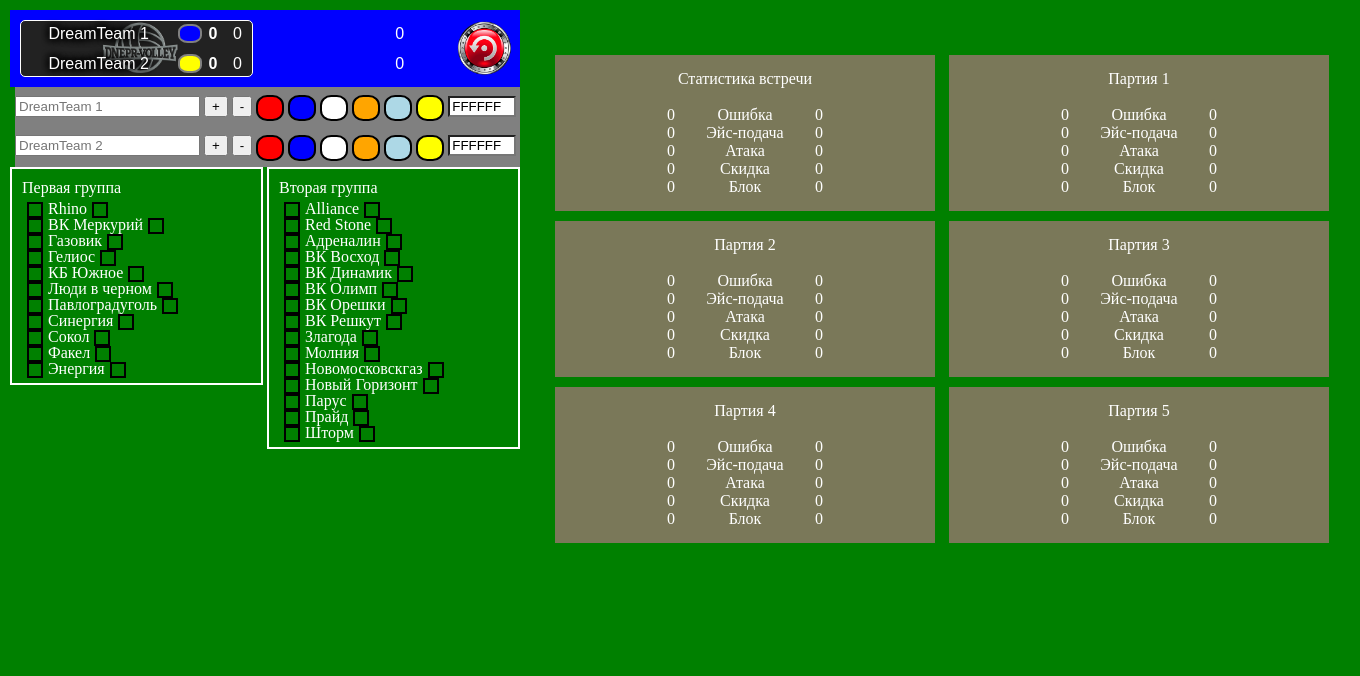
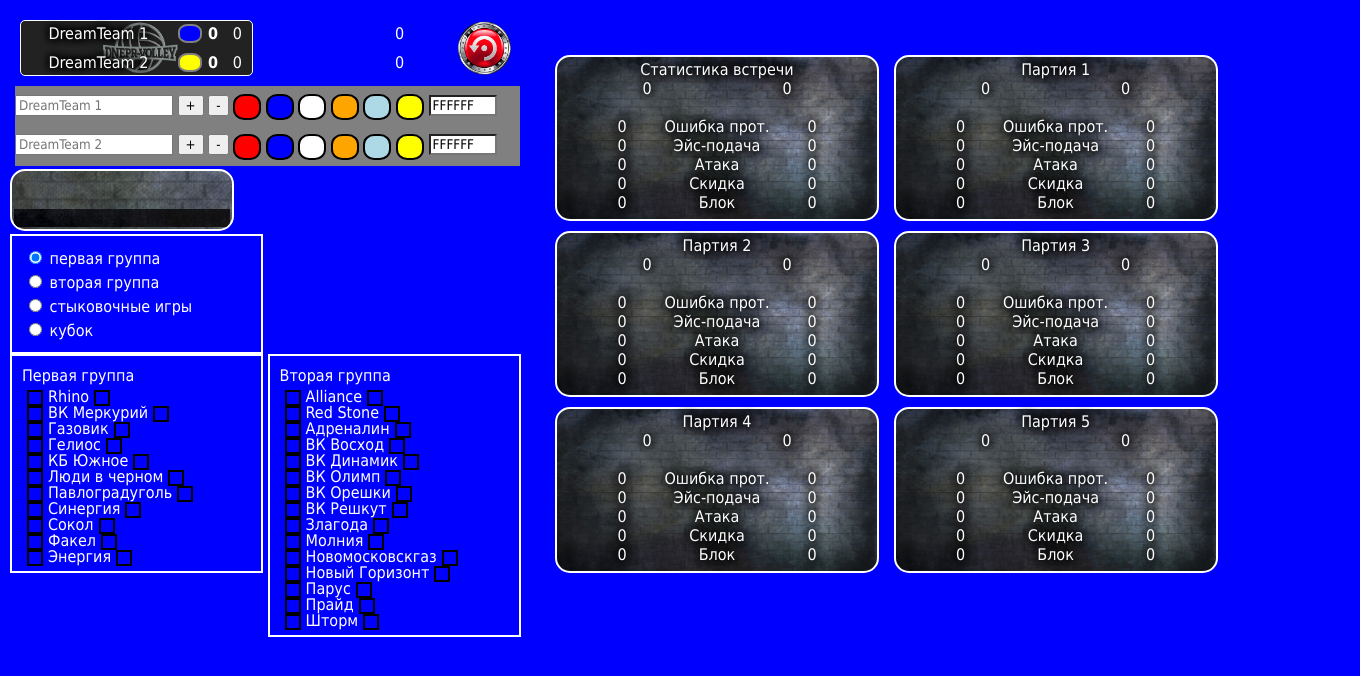
Before and after one commit to okostyuk/volleystat-web, a PHP site: the page made by Волейбольное табло/Волейбольное табло.html in a window 1360 px wide. Shown: the top 676 px of the page. Run offline with PHP 8.4, Linux system fonts and the light colour scheme.

Commit message:
16.12.2017

```diff
--- a/Волейбольное табло/css/style1.css
+++ b/Волейбольное табло/css/style1.css
@@ -1,22 +1,38 @@
+*{
+    font-family: tahoma;
+}
+
 .statistikaVstrechi,.statistikaPoPartii1,.statistikaPoPartii2,.statistikaPoPartii3,.statistikaPoPartii4,.statistikaPoPartii5{
     position: relative;
     display: inline-block;
     text-align: center;
-    width: 350px;
+    width: 320px;
     top: 40px;
     vertical-align: top;
-    padding: 15px;
+    padding: 3px 0px 7px 0px;
     margin: 5px;
-    background-color: #7A7859;
+    background: url(../img/FON.jpg);
+    background-size: cover;
+    border:2px solid white;
+    border-radius:15px;
+    text-shadow: black 3px 3px 8px,black -3px 3px 8px,
+            black -3px -3px 8px,black 3px -3px 8px;
 }
-.mid{
-    width: 100px;
+.stata.mid{
+    width: 120px;
 }
-.team1name,.team2name{
-    width: 150px;
+.team1name.stata,.team2name.stata{
+    width: 130px;
+}
+.team1name.stata{
+    padding-right: 10px;
+}
+.team2name.stata{
+    padding-left: 10px;
 }
 .stata {
     margin-left: 10px;
+    width: 30px;
     margin-right: 10px;
     position: relative;
     display: inline-block;
@@ -43,7 +59,6 @@
 text-align:right;
 position: relative;
 padding-right: 15px;
-top: 40px;
 
 }
 .remove{
@@ -57,14 +72,13 @@ top: 40px;
     padding-left: 15px;
     text-align: left;
     position: relative;
-    top: 40px;
 }
 .sgraf1.pipka:after{
     content: "";
     position: absolute;
-    right: -2px;
+    right: -3px;
     top:0;
-    width:4px;
+    width:6px;
     height: 20px;
     background: #000;
 }
@@ -72,17 +86,17 @@ top: 40px;
     content: "";
     position: absolute;
     right: -2px;
-    top:40%;
-    width:10px;
-    height: 4px;
+    top:25%;
+    width:12px;
+    height: 12px;
     background: #000;
 }
 .sgraf2.pipka:after{
     content: "";
     position: absolute;
-    left: -2px;
+    left: -3px;
     top:0;
-    width:4px;
+    width: 6px;
     height: 20px;
     background: #000;
 }
@@ -90,13 +104,33 @@ top: 40px;
     content: "";
     position: absolute;
     left: -2px;
-    top:40%;
-    width:10px;
-    height: 4px;
+    top:25%;
+    width:12px;
+    height: 12px;
     background: #000;
 }
-
-
+.grafik{
+    position: relative;
+    padding: 10px;
+    width: 200px;
+    background: url(../img/FON.jpg) center;
+    border:2px solid white;
+    border-radius:15px;
+    max-height: 388px;
+    margin: 3px 0px;
+    overflow: hidden;
+    text-shadow: black 3px 3px 8px,black -3px 3px 8px,
+            black -3px -3px 8px,black 3px -3px 8px;
+}
+.grafik:after{
+    background: url(../img/FON.jpg) bottom;
+    content: '';
+    bottom: 2px;
+    left: 2px;
+    right: 2px;
+    position: absolute;
+    height: 18px;
+}
 .chromaKey{
     width: 510px;
     background-color:blue;
@@ -138,6 +172,18 @@ top: 10px;
 .pickTeam:hover{
 border: 2px solid white;
 }
+
+.pickGame{
+    display: inline-block;
+    vertical-align: middle;
+    border: 2px solid transparent;
+    cursor: pointer;
+}
+
+.pickGame:hover{
+    border: 2px solid white;
+}
+
 .TEAMS{
 color: red;
 }
@@ -147,7 +193,7 @@ color: red;
 body{
     margin:10px;
     padding:0;
-    background-color: green;
+    background-color: blue;
     color:white;
 }
 
@@ -369,3 +415,6 @@ button{
 li{
   cursor: pointer;
 }
+.hideblock{
+    display: none;
+}
--- a/Волейбольное табло/Волейбольное табло.html
+++ b/Волейбольное табло/Волейбольное табло.html
@@ -42,8 +42,11 @@
 <div class="wrap stats">
 
     <div class="statistikaVstrechi">Статистика встречи <br>
-    <div class="team1name stata"></div><div class="team2name stata"></div>   <br>
-        <div class="stata left команда1_Ошибка">0</div><div class="stata mid">Ошибка</div><div class="stata команда2_Ошибка">0</div><br>
+
+    <div class="team1PointsAll mid stata">0</div><div class="team2PointsAll mid stata">0</div>   <br>
+
+        <div class="team1name stata"></div><div class="team2name stata"></div>   <br>
+        <div class="stata left команда1_Ошибка">0</div><div class="stata mid">Ошибка прот.</div><div class="stata команда2_Ошибка">0</div><br>
         <div class="stata команда1_Эйс">0</div><div class="stata mid">Эйс-подача</div><div class="stata команда2_Эйс">0</div><br>
         <div class="stata команда1_Атака">0</div><div class="stata mid">Атака</div><div class="stata команда2_Атака">0</div><br>
         <div class="stata команда1_Скидка">0</div><div class="stata mid">Скидка</div><div class="stata команда2_Скидка">0</div><br>
@@ -51,51 +54,61 @@
     </div>
 
     <div class="statistikaPoPartii1">Партия 1<br>
+
+    <div class="team1Points1 mid stata">0</div><div class="team2Points1 mid stata">0</div>   <br>
+
     <div class="team1name stata"></div><div class="team2name stata"></div>    <br>
-        <div class="stata left команда1_партия1_Ошибка">0</div><div class="stata mid">Ошибка</div><div class="stata команда2_партия1_Ошибка">0</div><br>
+        <div class="stata left команда1_партия1_Ошибка">0</div><div class="stata mid">Ошибка прот.</div><div class="stata команда2_партия1_Ошибка">0</div><br>
         <div class="stata команда1_партия1_Эйс">0</div><div class="stata mid">Эйс-подача</div><div class="stata команда2_партия1_Эйс">0</div><br>
         <div class="stata команда1_партия1_Атака">0</div><div class="stata mid">Атака</div><div class="stata команда2_партия1_Атака">0</div><br>
         <div class="stata команда1_партия1_Скидка">0</div><div class="stata mid">Скидка</div><div class="stata команда2_партия1_Скидка">0</div><br>
         <div class="stata команда1_партия1_Блок">0</div><div class="stata mid">Блок</div><div class="stata команда2_партия1_Блок">0</div>
     </div>
     <div class="statistikaPoPartii2">Партия 2<br>
+
+    <div class="team1Points2 mid stata">0</div><div class="team2Points2 mid stata">0</div>   <br>
+
     <div class="team1name stata"></div><div class="team2name stata"></div>    <br>
-        <div class="stata left команда1_партия2_Ошибка">0</div><div class="stata mid">Ошибка</div><div class="stata команда2_партия2_Ошибка">0</div><br>
+        <div class="stata left команда1_партия2_Ошибка">0</div><div class="stata mid">Ошибка прот.</div><div class="stata команда2_партия2_Ошибка">0</div><br>
         <div class="stata команда1_партия2_Эйс">0</div><div class="stata mid">Эйс-подача</div><div class="stata команда2_партия2_Эйс">0</div><br>
         <div class="stata команда1_партия2_Атака">0</div><div class="stata mid">Атака</div><div class="stata команда2_партия2_Атака">0</div><br>
         <div class="stata команда1_партия2_Скидка">0</div><div class="stata mid">Скидка</div><div class="stata команда2_партия2_Скидка">0</div><br>
         <div class="stata команда1_партия2_Блок">0</div><div class="stata mid">Блок</div><div class="stata команда2_партия2_Блок">0</div>
     </div>
     <div class="statistikaPoPartii3">Партия 3<br>
+
+    <div class="team1Points3 mid stata">0</div><div class="team2Points3 mid stata">0</div>   <br>
+
     <div class="team1name stata"></div><div class="team2name stata"></div>    <br>
-        <div class="stata left команда1_партия3_Ошибка">0</div><div class="stata mid">Ошибка</div><div class="stata команда2_партия3_Ошибка">0</div><br>
+        <div class="stata left команда1_партия3_Ошибка">0</div><div class="stata mid">Ошибка прот.</div><div class="stata команда2_партия3_Ошибка">0</div><br>
         <div class="stata команда1_партия3_Эйс">0</div><div class="stata mid">Эйс-подача</div><div class="stata команда2_партия3_Эйс">0</div><br>
         <div class="stata команда1_партия3_Атака">0</div><div class="stata mid">Атака</div><div class="stata команда2_партия3_Атака">0</div><br>
         <div class="stata команда1_партия3_Скидка">0</div><div class="stata mid">Скидка</div><div class="stata команда2_партия3_Скидка">0</div><br>
         <div class="stata команда1_партия3_Блок">0</div><div class="stata mid">Блок</div><div class="stata команда2_партия3_Блок">0</div>
     </div>
     <div class="statistikaPoPartii4">Партия 4<br>
+
+    <div class="team1Points4 mid stata">0</div><div class="team2Points4 mid stata">0</div>   <br>
+
     <div class="team1name stata"></div><div class="team2name stata"></div>    <br>
-        <div class="stata left команда1_партия4_Ошибка">0</div><div class="stata mid">Ошибка</div><div class="stata команда2_партия4_Ошибка">0</div><br>
+        <div class="stata left команда1_партия4_Ошибка">0</div><div class="stata mid">Ошибка прот.</div><div class="stata команда2_партия4_Ошибка">0</div><br>
         <div class="stata команда1_партия4_Эйс">0</div><div class="stata mid">Эйс-подача</div><div class="stata команда2_партия4_Эйс">0</div><br>
         <div class="stata команда1_партия4_Атака">0</div><div class="stata mid">Атака</div><div class="stata команда2_партия4_Атака">0</div><br>
         <div class="stata команда1_партия4_Скидка">0</div><div class="stata mid">Скидка</div><div class="stata команда2_партия4_Скидка">0</div><br>
         <div class="stata команда1_партия4_Блок">0</div><div class="stata mid">Блок</div><div class="stata команда2_партия4_Блок">0</div>
     </div>
     <div class="statistikaPoPartii5">Партия 5<br>
+
+    <div class="team1Points5 mid stata">0</div><div class="team2Points5 mid stata">0</div>   <br>
+
     <div class="team1name stata"></div><div class="team2name stata"></div>    <br>
-        <div class="stata left команда1_партия5_Ошибка">0</div><div class="stata mid">Ошибка</div><div class="stata команда2_партия5_Ошибка">0</div><br>
+        <div class="stata left команда1_партия5_Ошибка">0</div><div class="stata mid">Ошибка прот.</div><div class="stata команда2_партия5_Ошибка">0</div><br>
         <div class="stata команда1_партия5_Эйс">0</div><div class="stata mid">Эйс-подача</div><div class="stata команда2_партия5_Эйс">0</div><br>
         <div class="stata команда1_партия5_Атака">0</div><div class="stata mid">Атака</div><div class="stata команда2_партия5_Атака">0</div><br>
         <div class="stata команда1_партия5_Скидка">0</div><div class="stata mid">Скидка</div><div class="stata команда2_партия5_Скидка">0</div><br>
         <div class="stata команда1_партия5_Блок">0</div><div class="stata mid">Блок</div><div class="stata команда2_партия5_Блок">0</div>
     </div>
-            <div class="grafik">
-            <div>
-                <div class="sgraf1 T1View"></div>
-                <div class="sgraf2 T2View"></div>
-            </div>
-        </div>
+
 
 </div>
 
@@ -140,8 +153,39 @@
 <div>   <input class="input gamescore2" id=GSCORE2 value=0>
             <button type="button" onclick="moreparty2()" accesskey="">+</button>
             <button type="button" onclick="lessparty2()" accesskey="">-</button></div></div>
+
+            <div class="grafik">
+            <div>
+                <div class="sgraf1 T1View"></div>
+                <div class="sgraf2 T2View"></div>
+            </div>
+            </div>
+
+<form id="pickGame" class="list">
+    <label class="pickGame">
+        <input type="radio" name="group1" value="первая группа" checked>
+        первая группа
+    </label>
+    <br/>
+    <label class="pickGame">
+        <input type="radio" name="group1" value="вторая группа">
+        вторая группа
+    </label >
+    <br>
+    <label class="pickGame">
+        <input type="radio" name="group1" value="стыковочные игры">
+        стыковочные игры
+    </label>
+    <br/>
+    <label class="pickGame">
+        <input type="radio" name="group1" value="кубок">
+        кубок
+    </label>
+</form>
+
+<br/>
 <div class="list">Первая группа<br>
-    <div class="slim"><div class="pickTeam pick1" data-color="FF0000" data-pick="Rhino"></div>Rhino<div data-color="FF0000" class="pickTeam pick2" data-pick="Rhino"></div></div>
+    <div class="slim"><div class="pickTeam pick1" data-color="4aff36" data-pick="Rhino"></div>Rhino<div data-color="4aff36" class="pickTeam pick2" data-pick="Rhino"></div></div>
     <div class="slim"><div class="pickTeam pick1" data-color="0E0077" data-pick="ВК Меркурий"></div>ВК Меркурий<div class="pickTeam pick2" data-color="0E0077" data-pick="ВК Меркурий"></div></div>
     <div class="slim"><div class="pickTeam pick1" data-color="FF0000" data-pick="Газовик"></div>Газовик<div class="pickTeam pick2" data-color="FF0000" data-pick="Газовик"></div></div>
     <div class="slim"><div class="pickTeam pick1" data-color="FF9700" data-pick="Гелиос"></div>Гелиос<div class="pickTeam pick2" data-color="FF9700" data-pick="Гелиос"></div></div>
@@ -151,7 +195,7 @@
     <div class="slim"><div class="pickTeam pick1" data-color="000099" data-pick="Синергия"></div>Синергия<div class="pickTeam pick2" data-color="000099" data-pick="Синергия"></div></div>
     <div class="slim"><div class="pickTeam pick1" data-color="000099" data-pick="Сокол"></div>Сокол<div class="pickTeam pick2" data-color="000099" data-pick="Сокол"></div></div>
     <div class="slim"><div class="pickTeam pick1" data-color="FFFFFF" data-pick="Факел"></div>Факел<div class="pickTeam pick2" data-color="FFFFFF" data-pick="Факел"></div></div>
-    <div class="slim"><div class="pickTeam pick1" data-color="000099" data-pick="Энергия"></div>Энергия<div class="pickTeam pick2" data-color="000099" data-pick="Энергия"></div></div>
+    <div class="slim"><div class="pickTeam pick1" data-color="000055" data-pick="Энергия"></div>Энергия<div class="pickTeam pick2" data-color="000055" data-pick="Энергия"></div></div>
 </div>
 <div class="list">Вторая группа<br>
     <div class="slim"><div class="pickTeam pick1" data-color="000099" data-pick="Alliance"></div>Alliance<div class="pickTeam pick2" data-color="000099" data-pick="Alliance"></div></div>
@@ -170,8 +214,3 @@
     <div class="slim"><div class="pickTeam pick1" data-color="FF6633" data-pick="Прайд"></div>Прайд<div class="pickTeam pick2" data-color="FF6633" data-pick="Прайд"></div></div>
     <div class="slim"><div class="pickTeam pick1" data-color="FFFFFF" data-pick="Шторм"></div>Шторм<div class="pickTeam pick2" data-color="FFFFFF" data-pick="Шторм"></div></div>
 </div>
-
-
-
-<!--<div class="list">
-<iframe src="http://volley.org.ua/kalendar-sedmogo-chempionata-lvld-sezon-2017-2018.html" width="1000" height="600"></iframe></div>
```
Also changed, not shown: volleystat-5bc1c-volleyorgua-export.json (added, +121 -0 lines), Волейбольное табло/js/js.js (+98 -1 lines), Волейбольное табло/img/FON.jpg (added), Волейбольное табло/img/Prapor_Gerb.jpg (added), Волейбольное табло/img/Снимок3.PNG (added).
